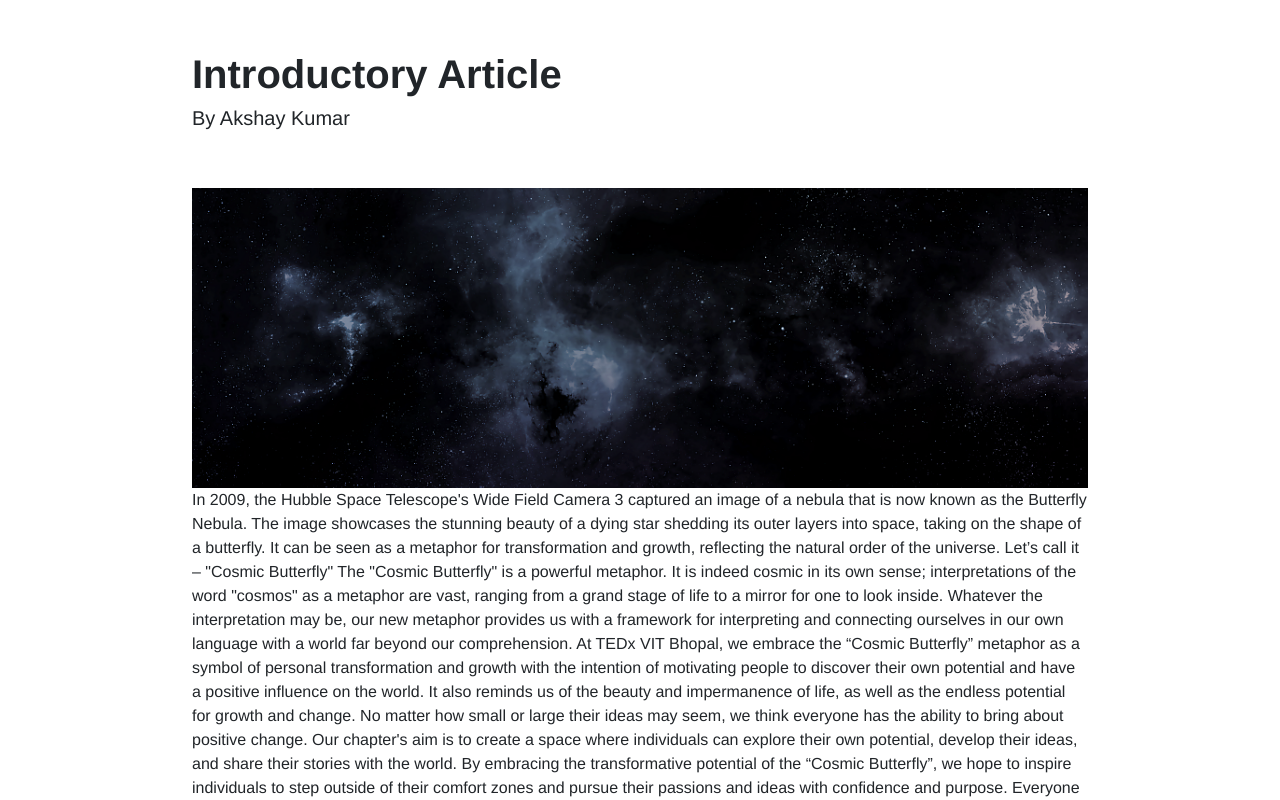
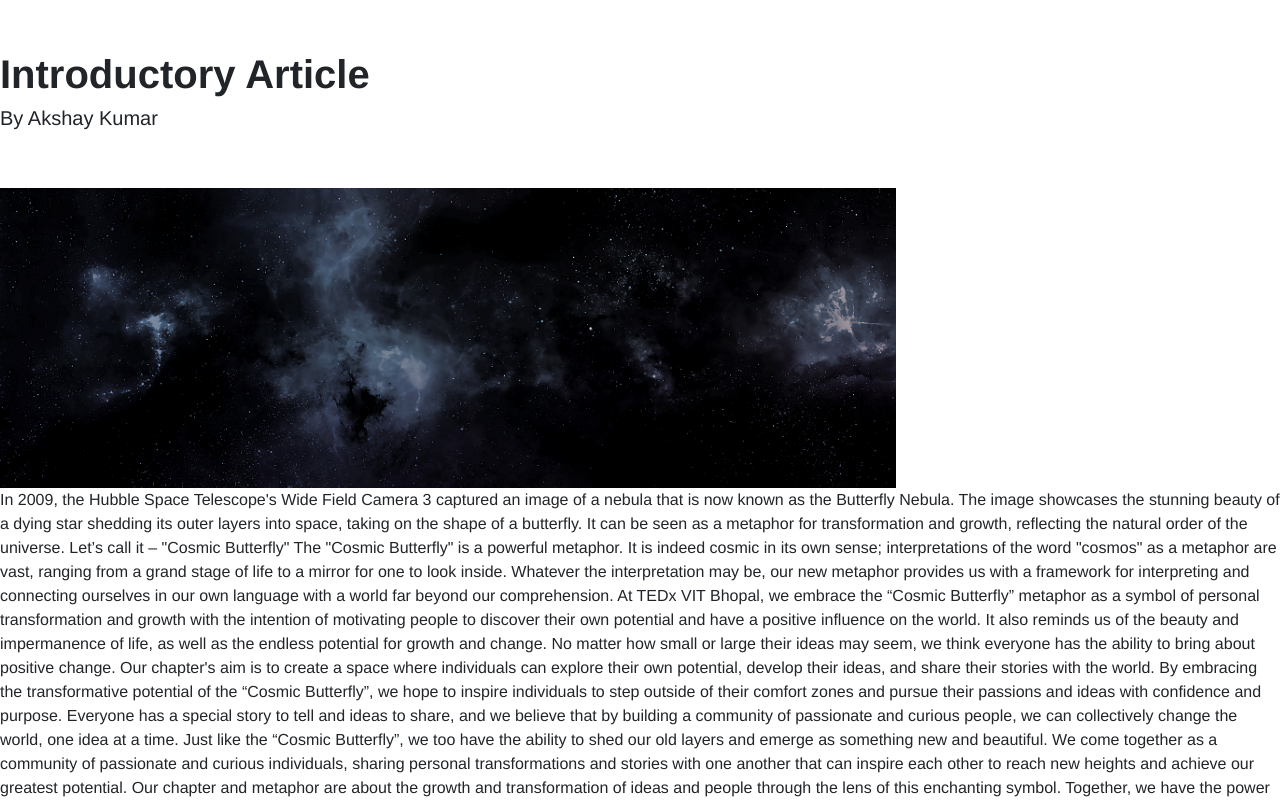
Before and after one commit to TEDxVITBhopal/tedxvitbhopal, a React (Create React App) app: page /blog in a window 1280 px wide. Shown: the top 800 px of the page. Built offline with nearby package versions, Linux system fonts and the light colour scheme.

Commit message:
minor changes

```diff
--- a/src/components/blogs/blogPage.css
+++ b/src/components/blogs/blogPage.css
@@ -1,6 +1,6 @@
-body {
+/* body {
     margin-inline: 15vw;
-}
+} */
 
 .blog-title {
     padding-block: 50px;
--- a/src/components/event/Speaker.css
+++ b/src/components/event/Speaker.css
@@ -1,9 +1,9 @@
-body {
+/* body {
   overflow-x: hidden;
 }
 img {
   object-fit: cover;
-}
+} */
 
 .heading1 {
   font-weight: bolder;
```
